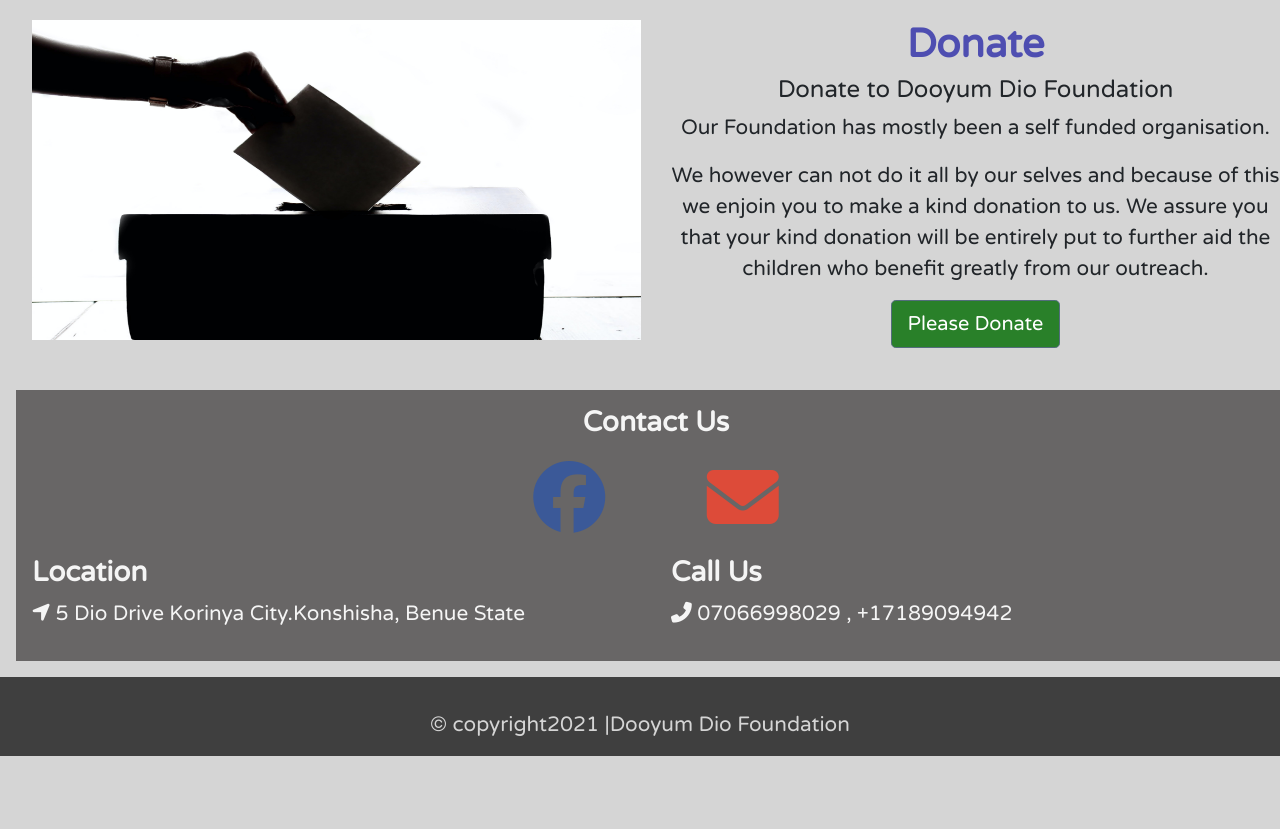
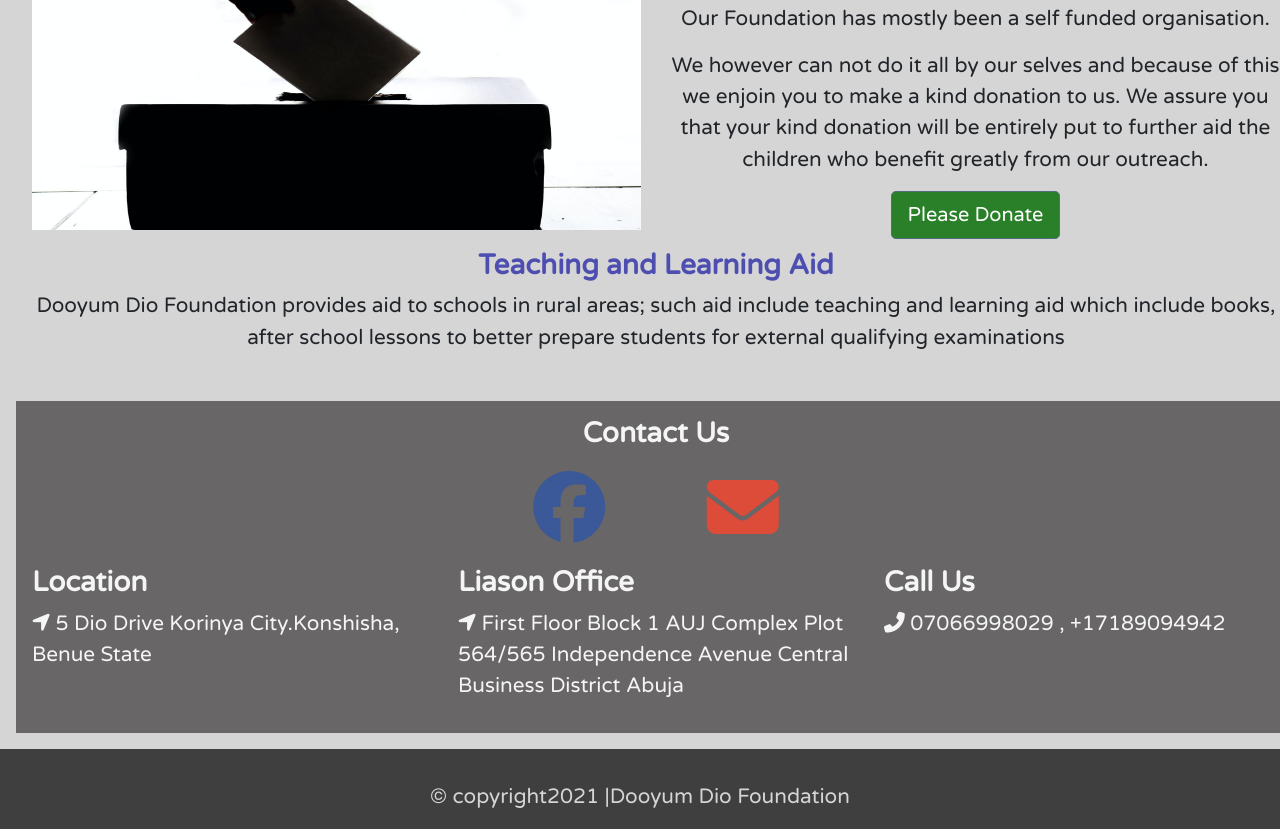
Before and after one commit to MaseDavid/DDF, a plain HTML site: page index.html in a window 1280 px wide. Shown: the part 2396-3225 px from the top of the page. Before the commit the page ends 3152 px from the top, so only its background shows below. Drawn offline with nearby package versions, Linux system fonts and the light colour scheme.

Commit message:
Add files via upload

```diff
--- a/ddf.css
+++ b/ddf.css
@@ -153,6 +153,9 @@ footer{
         width: 100%;
         margin-top: 0.7rem;
     }
+    .Donate{
+        padding-top: 0.5rem ;
+    }
 }
 
 
--- a/index.html
+++ b/index.html
@@ -75,10 +75,24 @@
     <div class="container-fluid padding">
         <div class="row About" id="About">
             <div class="col-6 ml-auto mr-auto">
-                <h1>About Us</h1>
+                <h1>Who We Are</h1>
                 <p>Dooyum Dio Foundation is a community development organization founded in 2013 by Ernest Dio. The Foundation is a not for profit Non Governmental Organization which seeks to advance and espouse the cause of the Nigerian youth with the objective of assisting them attain their potential. </p>
-                <p>We aim to provide pupils/students with reading materials and after school lessons to aid them to understand what is being taught. </p>
+
             </div>
+        </div>
+    </div>
+    <div class="container-fluid padding">
+        <div class="row goal">
+            <div class="col-xs-10 col-md-8 col-sm-10 ml-auto mr-auto">
+                <h1>Mission</h1>
+                <ul>
+                    <li>To empower the youth for a more meaningful tomorrow</li>
+                    <li> To assist the destitute attain a better living standard</li>
+                    <li> To provide personal development for our youth</li>
+                    <li>To provide a conducive and competitive environment for educational advancement</li>
+                </ul>
+            </div>
+
         </div>
     </div>
 
@@ -128,20 +142,7 @@
           </div>
       </div>
 
-    <div class="container-fluid padding">
-        <div class="row goal">
-            <div class="col-xs-10 col-md-8 col-sm-10 ml-auto mr-auto">
-                <h1>Mission</h1>
-                <ul>
-                    <li>To empower the youth for a more meaningful tomorrow</li>
-                    <li> To assist the destitute attain a better living standard</li>
-                    <li> To provide personal development for our youth</li>
-                    <li>To provide a conducive and competitive environment for educational advancement</li>
-                </ul>
-            </div>
 
-        </div>
-    </div>
 
 
 
@@ -151,7 +152,7 @@
                 <img src="./images/donate.jpg" alt="">
             </div>
 
-            <div class="col-lg-6 col-sm-12 col-xs-12 col-md-6 ml-auto mr-auto Donate">
+            <div class="col-lg-6 col-sm-12 col-xs-12 col-md-6 ml-auto mr-auto Donate ">
                 <h1>Donate</h1>
                 <h4>Donate to Dooyum Dio Foundation</h4>
                 <p>Our Foundation has mostly been a self funded organisation.</p>
@@ -159,7 +160,12 @@
                  you that your kind donation will be entirely put to further aid the children who benefit greatly from our outreach.</p>
                  <button class="btn btn-primary btn-lg bd">Please Donate</button>
             </div>
-
+        </div>
+        <div class="row text-center">
+            <div class="col-12">
+                <h3>Teaching and Learning Aid</h3>
+                <p>Dooyum Dio Foundation provides aid to schools in rural areas; such aid include teaching and learning aid which include books, after school lessons to better prepare students for external qualifying  examinations</p>
+            </div>
         </div>
     </div>
 
@@ -174,11 +180,19 @@
                 </div>
             </div>
             <div class="row">
-                <div class="col-lg-6">
+                <div class="col-lg-4">
                     <h3>Location</h3>
                     <p><i class="fas fa-location-arrow"> </i> 5 Dio Drive Korinya City.Konshisha, Benue State</p>
                 </div>
-                <div class="col-lg-6">
+                <div class="col-lg-4">
+                    <h3>Liason Office</h3>
+                    <p><i class="fas fa-location-arrow"> </i> First Floor
+                        Block 1 AUJ Complex
+                        Plot 564/565 Independence Avenue
+                        Central Business District
+                        Abuja</p>
+                </div>
+                <div class="col-lg-4">
                     <h3>Call Us</h3>
                     <p><i class="fas fa-phone-alt"></i> 07066998029 , +17189094942</p>
                 </div>
```
